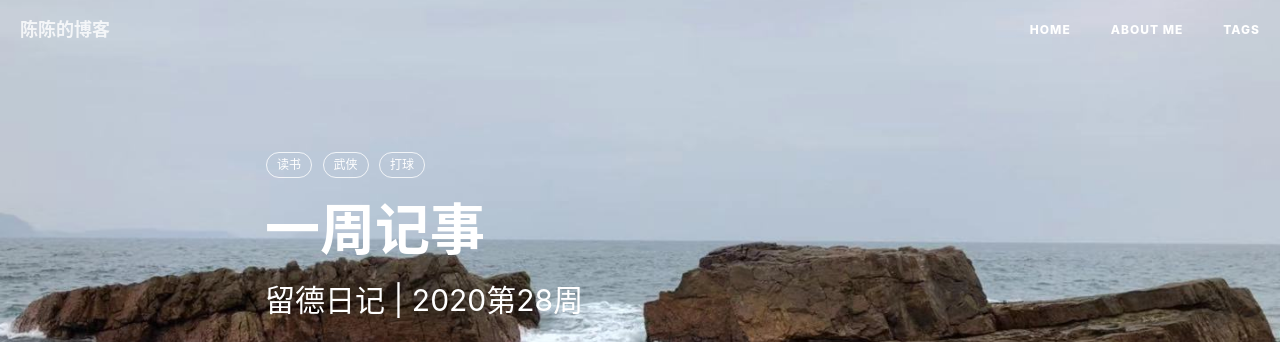
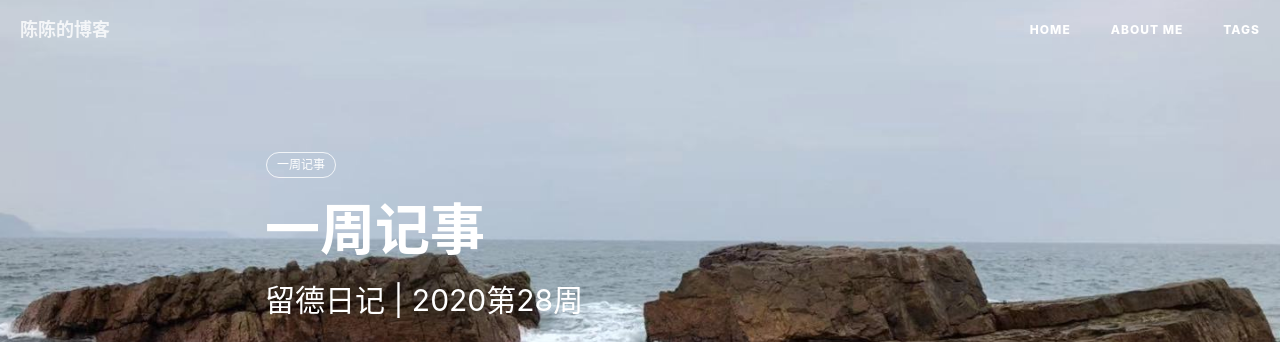
Before and after one commit to chensong212/chensong212.github.io, a Jekyll site: the page built from _posts/2020-07-12-dairy.md, in a window 1280 px wide. Shown: the top 342 px of the page. Built offline with Jekyll 4.4.1, drawn with Linux system fonts in a browser that asks for light colours; nearby versions of some CDN libraries; comment, search, counter and statistics services are not loaded.

Commit message:
Update 2020-07-12-dairy.md

```diff
--- a/_posts/2020-07-12-dairy.md
+++ b/_posts/2020-07-12-dairy.md
@@ -7,9 +7,7 @@ author:     陈陈
 header-img:
 catalog: true
 tags:
-    - 读书
-    - 武侠
-    - 打球
+    - 一周记事
 
 ---
 
```
